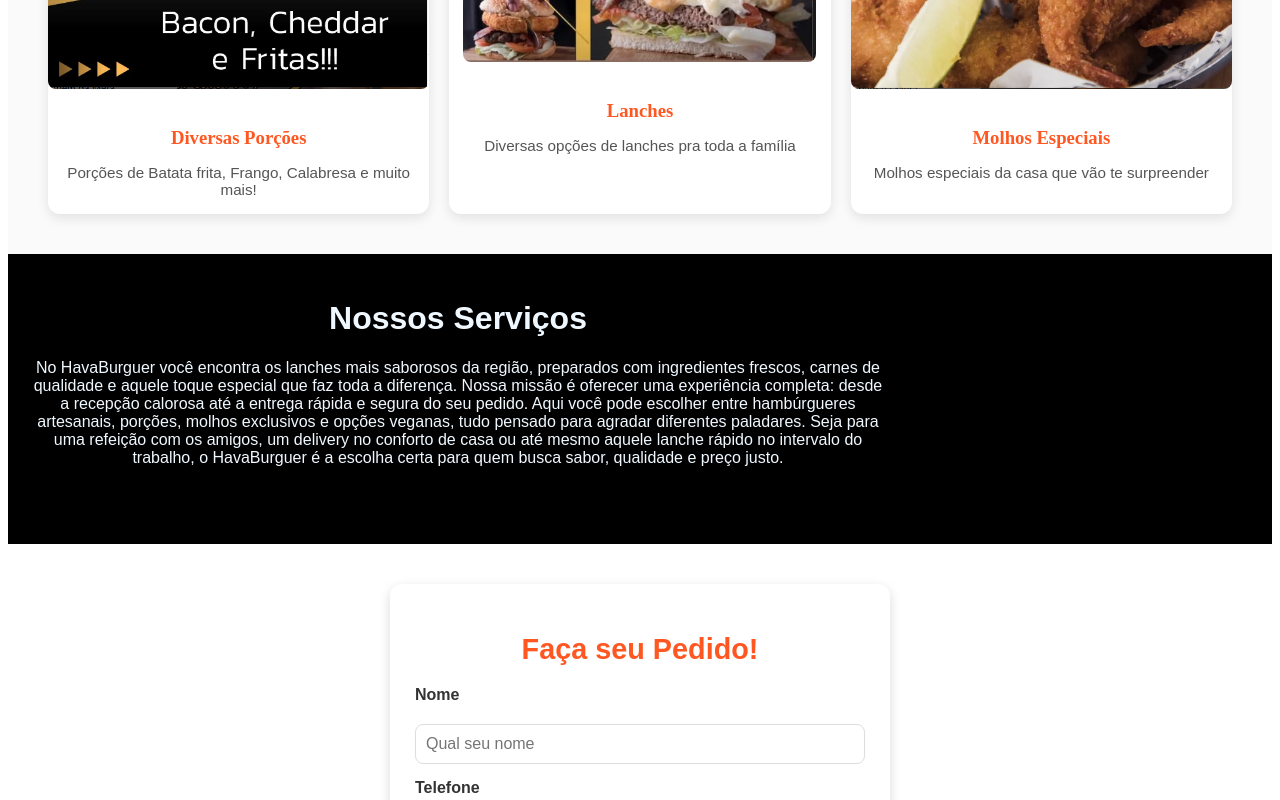
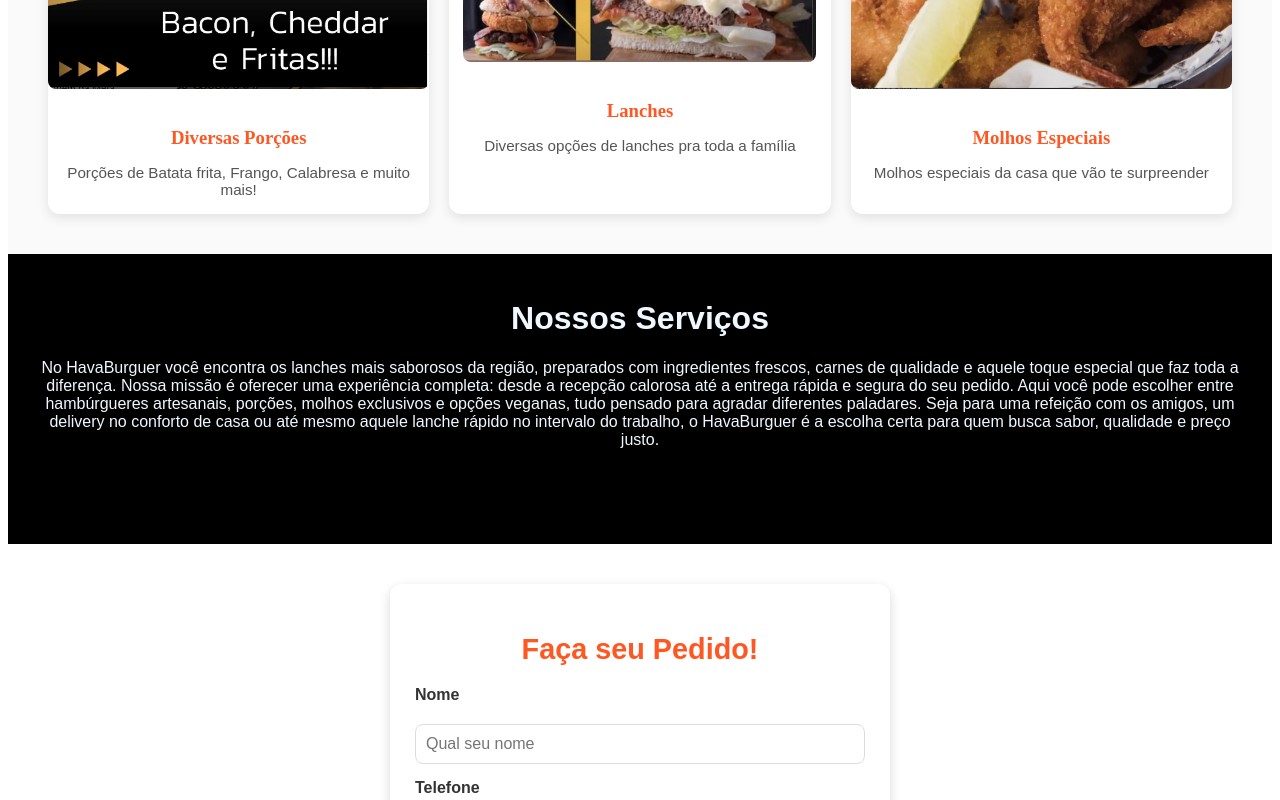
Before and after one commit to eduardodossantos03/HavaBurguer, a React (Vite) app: page / in a window 1280 px wide. Shown: the part 973-1773 px from the top of the page. Built offline with nearby package versions, Linux system fonts and the light colour scheme.

Commit message:
servicos.css

```diff
--- a/src/components/Servico/servicos.css
+++ b/src/components/Servico/servicos.css
@@ -8,8 +8,3 @@
     height: 30vh;
     gap: 2rem;
 }
-
-.servico h1,
-.servico p {
-    width: 70%;
-}
```
